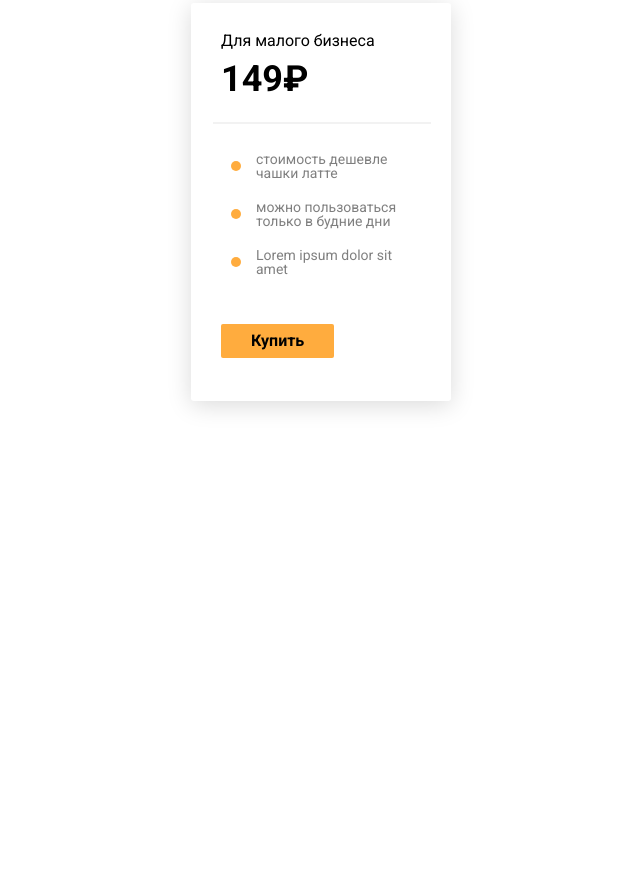
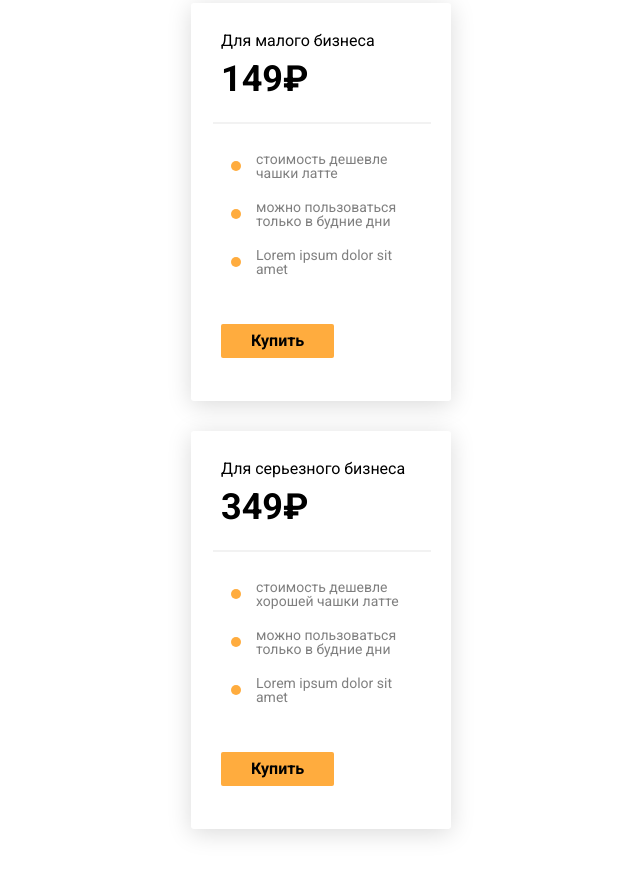
Before and after one commit to evgeny-matveev/HSE-responsive-landing, a plain HTML site: page index.html in a window 1280 px wide. Shown: the part 2398-3275 px from the top of the page, without its empty margins (314-954 px from the left). Before the commit the page ends 2895 px from the top, so only its background shows below. Drawn offline with Linux system fonts and the light colour scheme.

Commit message:
Закончили с секцией Стоимость

```diff
--- a/index.html
+++ b/index.html
@@ -78,6 +78,17 @@
       </ul>
       <a class="buy-button" href="#">Купить</a>
     </div>
+    <div class="price-item">
+      <h4>Для серьезного бизнеса</h4>
+      <h3>349₽</h3>
+      <img src="img/Line.svg" alt="">
+      <ul>
+        <li><i></i>стоимость дешевле хорошей чашки латте</li>
+        <li><i></i>можно пользоваться только в будние дни</li>
+        <li><i></i>Lorem ipsum dolor sit amet</li>
+      </ul>
+      <a class="buy-button" href="#">Купить</a>
+    </div>
   </section>
 </body>
 </html>
--- a/style/layout.css
+++ b/style/layout.css
@@ -198,6 +198,10 @@ blockquote::before {
   box-shadow: 0px 4px 24px rgba(0, 0, 0, 0.15);
 }
 
+.price-item + .price-item {
+  margin-top: 30px;
+}
+
 .price-item img {
   margin: 25px 0 25px -9px;
 }
```
